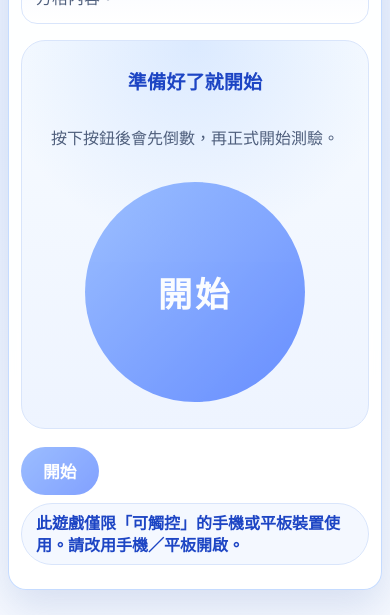
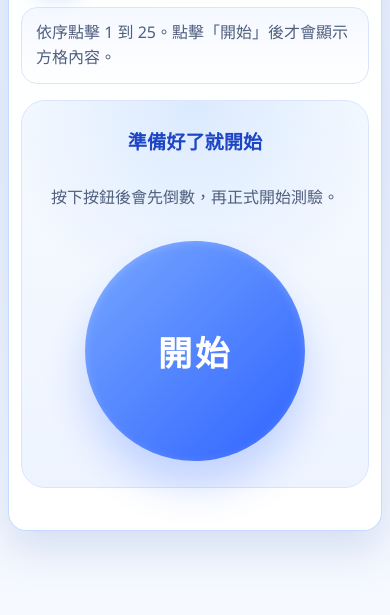
Before and after one commit to giLrv5/Number_Hunt_Grid, a plain HTML site: page index.html in a window 390 px wide. Both pictures are taken after a click on the button "中文". Shown: the part 229-844 px from the top of the page. Drawn offline with Linux system fonts and the light colour scheme.

Commit message:
Fix mobile button interactions

```diff
--- a/script.js
+++ b/script.js
@@ -17,6 +17,7 @@ const langEnButton = document.getElementById('langEnButton');
 const TOTAL = 25;
 const COUNTDOWN_SECONDS = 3;
 const SYNTHETIC_CLICK_GUARD_MS = 450;
+const TAP_INTERACTION_GUARD_MS = 450;
 
 const I18N = {
   zh: {
@@ -160,6 +161,7 @@ let errorCount = 0;
 let isOnStartScreen = true;
 let lastResult = null;
 let lastLanguageInteractionTime = 0;
+let lastButtonInteraction = { key: '', time: 0 };
 
 function getText() {
   return I18N[currentLanguage];
@@ -169,15 +171,16 @@ function isTouchDevice() {
   return navigator.maxTouchPoints > 0 || 'ontouchstart' in window;
 }
 
-function isMobileOrTablet() {
-  const userAgent = navigator.userAgent.toLowerCase();
-  const isMobile = /android|webos|iphone|ipod|blackberry|iemobile|opera mini/.test(userAgent);
-  const isTablet = /ipad|tablet|playbook|silk|kindle/.test(userAgent);
-  return isMobile || isTablet;
+function hasCoarsePointer() {
+  return window.matchMedia('(any-pointer: coarse)').matches || window.matchMedia('(pointer: coarse)').matches;
+}
+
+function hasCompactViewport() {
+  return Math.min(window.innerWidth, window.innerHeight) <= 1024;
 }
 
 function canPlayGameOnThisDevice() {
-  return isTouchDevice() && isMobileOrTablet();
+  return isTouchDevice() || hasCoarsePointer() || hasCompactViewport();
 }
 
 function updateLanguageButtons() {
@@ -290,6 +293,35 @@ function shouldSkipDuplicateLanguageInteraction() {
   const isDuplicate = now - lastLanguageInteractionTime < 400;
   lastLanguageInteractionTime = now;
   return isDuplicate;
+}
+
+function shouldSkipDuplicateButtonInteraction(interactionKey) {
+  const now = performance.now();
+  const isDuplicate = lastButtonInteraction.key === interactionKey && now - lastButtonInteraction.time < TAP_INTERACTION_GUARD_MS;
+  lastButtonInteraction = { key: interactionKey, time: now };
+  return isDuplicate;
+}
+
+function bindTapInteraction(element, interactionKey, handler) {
+  const handleInteraction = (event) => {
+    if (event.type === 'pointerup' && 'pointerType' in event && event.pointerType === 'mouse') {
+      return;
+    }
+
+    if (shouldSkipDuplicateButtonInteraction(interactionKey)) {
+      return;
+    }
+
+    if (event.cancelable) {
+      event.preventDefault();
+    }
+
+    handler(event);
+  };
+
+  element.addEventListener('pointerup', handleInteraction);
+  element.addEventListener('touchend', handleInteraction, { passive: false });
+  element.addEventListener('click', handleInteraction);
 }
 
 function handleLanguageSwitch(language, event) {
@@ -755,14 +787,10 @@ grid.addEventListener('click', handleGridInteraction);
 document.addEventListener('touchmove', preventTouchScroll, { passive: false });
 document.addEventListener('dblclick', preventTapZoom, { passive: false });
 document.addEventListener('gesturestart', preventTapZoom, { passive: false });
-startButton.addEventListener('click', handleStartButtonClick);
-heroStartButton.addEventListener('click', handleHeroStartButtonClick);
-langZhButton.addEventListener('pointerup', (event) => handleLanguageSwitch('zh', event));
-langEnButton.addEventListener('pointerup', (event) => handleLanguageSwitch('en', event));
-langZhButton.addEventListener('touchend', (event) => handleLanguageSwitch('zh', event), { passive: false });
-langEnButton.addEventListener('touchend', (event) => handleLanguageSwitch('en', event), { passive: false });
-langZhButton.addEventListener('click', (event) => handleLanguageSwitch('zh', event));
-langEnButton.addEventListener('click', (event) => handleLanguageSwitch('en', event));
+bindTapInteraction(startButton, 'start-button', handleStartButtonClick);
+bindTapInteraction(heroStartButton, 'hero-start-button', handleHeroStartButtonClick);
+bindTapInteraction(langZhButton, 'lang-zh', (event) => handleLanguageSwitch('zh', event));
+bindTapInteraction(langEnButton, 'lang-en', (event) => handleLanguageSwitch('en', event));
 
 if (!canPlayGameOnThisDevice()) {
   showDesktopWarning();
--- a/styles.css
+++ b/styles.css
@@ -208,6 +208,8 @@ h1 {
     0 24px 40px rgba(47, 99, 255, 0.24),
     inset 0 2px 10px rgba(255, 255, 255, 0.18);
   cursor: pointer;
+  touch-action: manipulation;
+  -webkit-tap-highlight-color: transparent;
   transition: transform 0.15s ease, box-shadow 0.15s ease;
 }
 
@@ -230,6 +232,8 @@ h1 {
   background: linear-gradient(135deg, var(--blue-500) 0%, var(--blue-600) 100%);
   color: #fff;
   cursor: pointer;
+  touch-action: manipulation;
+  -webkit-tap-highlight-color: transparent;
   box-shadow: 0 12px 22px rgba(47, 99, 255, 0.24);
   transition: transform 0.15s ease, box-shadow 0.15s ease;
 }
```
